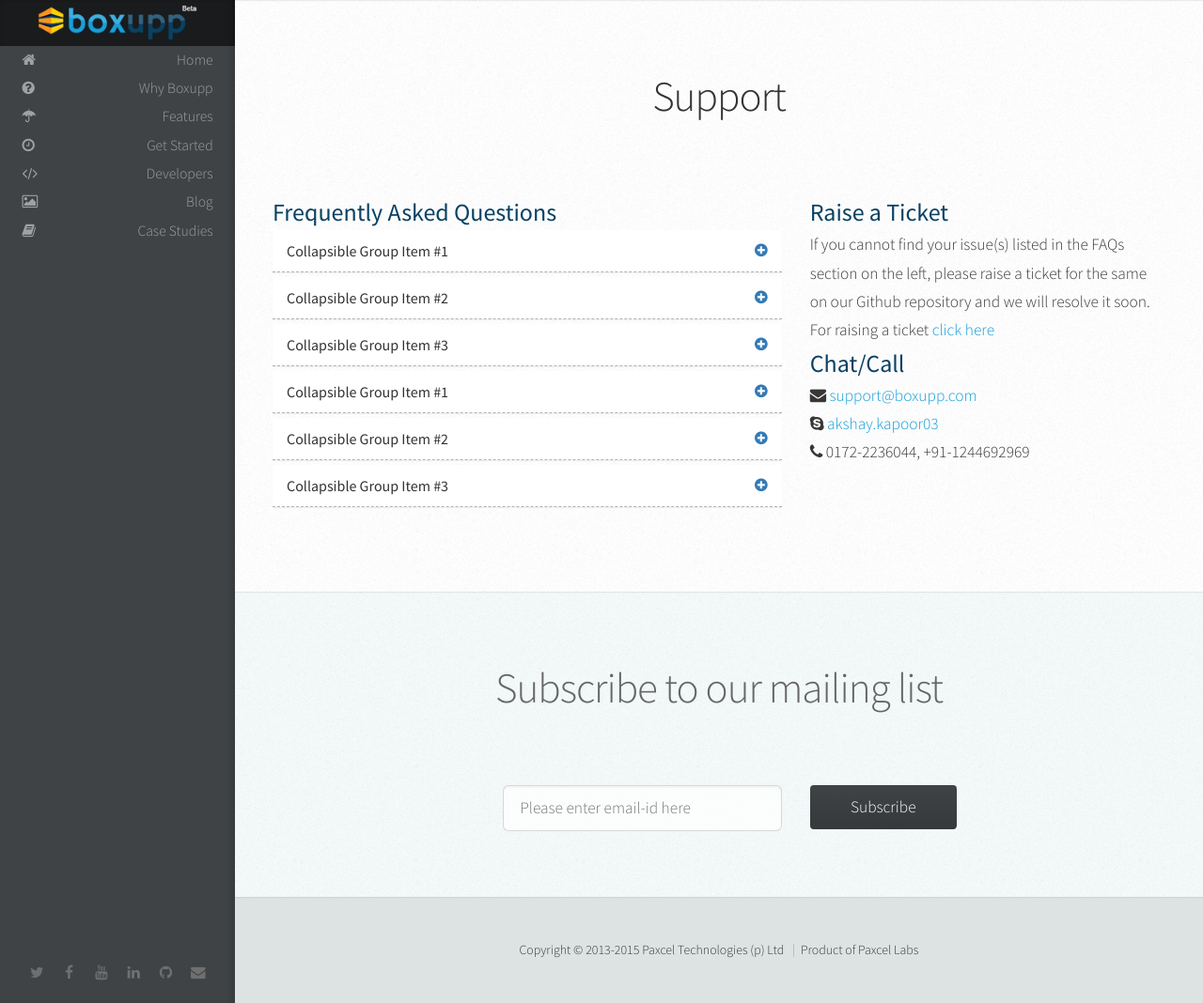
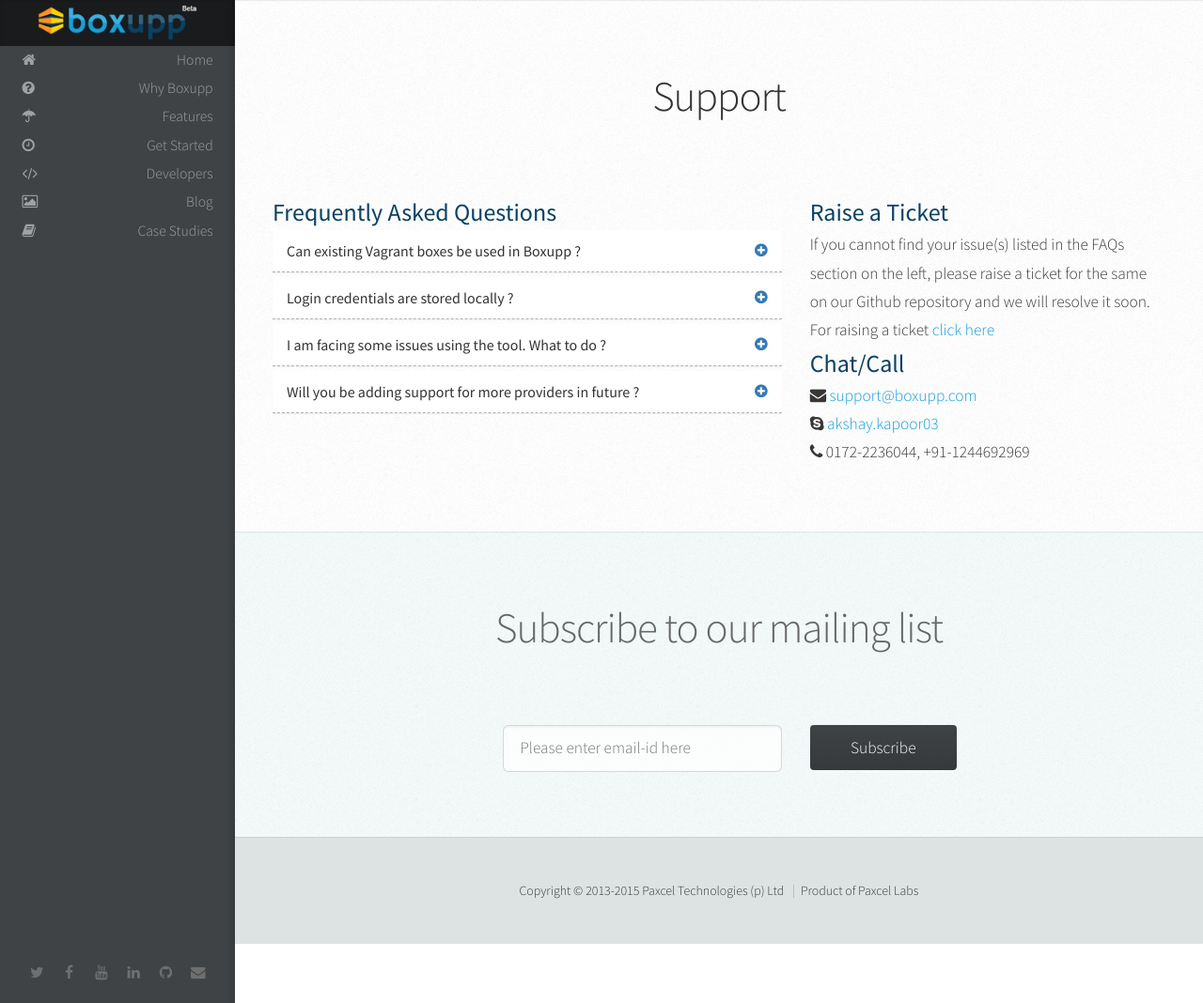
Before and after one commit to BoxUpp/boxupptool-website, a Jekyll site: the page built from faq.html, in a window 1280 px wide and 1068 px high. Shown: the whole window at 94% size. Built offline with Jekyll 4.4.1, drawn with Linux system fonts in a browser that asks for light colours.

Commit message:
Added content for FAQ

```diff
--- a/faq.html
+++ b/faq.html
@@ -20,24 +20,24 @@ description: Case Study depicting how inculcation of DevOps culture helped us at
   <div class="panel panel-default ">
     <div class="panel-heading active">
         <a class="accordion-toggle collapsed" data-toggle="collapse" data-parent="#accordion" href="#collapseOne">
-          <h5 class="panel-title">Collapsible Group Item #1</h5>
+          <h5 class="panel-title">Can existing Vagrant boxes be used in Boxupp ?</h5>
         </a>
     </div>
     <div id="collapseOne" class="panel-collapse collapse">
       <div class="panel-body">
-        Anim pariatur cliche reprehenderit, enim eiusmod high life accusamus terry richardson ad squid. 3 wolf moon officia aute, non cupidatat skateboard dolor brunch. Food truck quinoa nesciunt laborum eiusmod. Brunch 3 wolf moon tempor, sunt aliqua put a bird on it squid single-origin coffee nulla assumenda shoreditch et. Nihil anim keffiyeh helvetica, craft beer labore wes anderson cred nesciunt sapiente ea proident. Ad vegan excepteur butcher vice lomo. Leggings occaecat craft beer farm-to-table, raw denim aesthetic synth nesciunt you probably haven't heard of them accusamus labore sustainable VHS.
+        Yes. Boxupp is a wrapper on top of Vagrant. With that said, any boxes which can be referred to by Vagrant installation on your computer can be used in Boxupp. They won't be downloaded again, if available locally.
       </div>
     </div>
   </div>
   <div class="panel panel-default">
     <div class="panel-heading">
         <a class="accordion-toggle collapsed" data-toggle="collapse" data-parent="#accordion" href="#collapseTwo">
-          <h5 class="panel-title">Collapsible Group Item #2</h5>
+          <h5 class="panel-title">Login credentials are stored locally ?</h5>
         </a>
     </div>
     <div id="collapseTwo" class="panel-collapse collapse">
       <div class="panel-body">
-        Anim pariatur cliche reprehenderit, enim eiusmod high life accusamus terry richardson ad squid. 3 wolf moon officia aute, non cupidatat skateboard dolor brunch. Food truck quinoa nesciunt laborum eiusmod. Brunch 3 wolf moon tempor, sunt aliqua put a bird on it squid single-origin coffee nulla assumenda shoreditch et. Nihil anim keffiyeh helvetica, craft beer labore wes anderson cred nesciunt sapiente ea proident. Ad vegan excepteur butcher vice lomo. Leggings occaecat craft beer farm-to-table, raw denim aesthetic synth nesciunt you probably haven't heard of them accusamus labore sustainable VHS.
+        Yes, Login credentials are stored locally on your system and user authentication is handled there itself with no call beings directed outside your system which is running Boxupp
       </div>
     </div>
   </div>
@@ -45,12 +45,12 @@ description: Case Study depicting how inculcation of DevOps culture helped us at
   <div class="panel panel-default ">
     <div class="panel-heading ">
         <a class="accordion-toggle collapsed" data-toggle="collapse" data-parent="#accordion" href="#collapseThree">
-          <h5 class="panel-title">Collapsible Group Item #3</h5>
+          <h5 class="panel-title">I am facing some issues using the tool. What to do ?</h5>
         </a>
     </div>
     <div id="collapseThree" class="panel-collapse collapse">
       <div class="panel-body">
-        Anim pariatur cliche reprehenderit, enim eiusmod high life accusamus terry richardson ad squid. 3 wolf moon officia aute, non cupidatat skateboard dolor brunch. Food truck quinoa nesciunt laborum eiusmod. Brunch 3 wolf moon tempor, sunt aliqua put a bird on it squid single-origin coffee nulla assumenda shoreditch et. Nihil anim keffiyeh helvetica, craft beer labore wes anderson cred nesciunt sapiente ea proident. Ad vegan excepteur butcher vice lomo. Leggings occaecat craft beer farm-to-table, raw denim aesthetic synth nesciunt you probably haven't heard of them accusamus labore sustainable VHS.
+        Please raise a ticket at https://github.com/BoxUpp/boxupp/issues or get in touch directly over mail at support@boxupp.com
       </div>
     </div>
   </div>
@@ -58,41 +58,15 @@ description: Case Study depicting how inculcation of DevOps culture helped us at
   <div class="panel panel-default ">
     <div class="panel-heading">
         <a class="accordion-toggle collapsed" data-toggle="collapse" data-parent="#accordion" href="#4">
-          <h5 class="panel-title">Collapsible Group Item #1</h5>
+          <h5 class="panel-title">Will you be adding support for more providers in future ?</h5>
         </a>
     </div>
     <div id="4" class="panel-collapse collapse">
       <div class="panel-body">
-        Anim pariatur cliche reprehenderit, enim eiusmod high life accusamus terry richardson ad squid. 3 wolf moon officia aute, non cupidatat skateboard dolor brunch. Food truck quinoa nesciunt laborum eiusmod. Brunch 3 wolf moon tempor, sunt aliqua put a bird on it squid single-origin coffee nulla assumenda shoreditch et. Nihil anim keffiyeh helvetica, craft beer labore wes anderson cred nesciunt sapiente ea proident. Ad vegan excepteur butcher vice lomo. Leggings occaecat craft beer farm-to-table, raw denim aesthetic synth nesciunt you probably haven't heard of them accusamus labore sustainable VHS.
+        Yes, we plan to add support for VMWare, XEN, AWS and more such providers in future.
       </div>
     </div>
   </div>
-  <div class="panel panel-default">
-    <div class="panel-heading ">
-        <a class="accordion-toggle collapsed" data-toggle="collapse" data-parent="#accordion" href="#5">
-          <h5 class="panel-title">Collapsible Group Item #2</h5>
-        </a>
-    </div>
-    <div id="5" class="panel-collapse collapse">
-      <div class="panel-body">
-        Anim pariatur cliche reprehenderit, enim eiusmod high life accusamus terry richardson ad squid. 3 wolf moon officia aute, non cupidatat skateboard dolor brunch. Food truck quinoa nesciunt laborum eiusmod. Brunch 3 wolf moon tempor, sunt aliqua put a bird on it squid single-origin coffee nulla assumenda shoreditch et. Nihil anim keffiyeh helvetica, craft beer labore wes anderson cred nesciunt sapiente ea proident. Ad vegan excepteur butcher vice lomo. Leggings occaecat craft beer farm-to-table, raw denim aesthetic synth nesciunt you probably haven't heard of them accusamus labore sustainable VHS.
-      </div>
-    </div>
-  </div>
-
-  <div class="panel panel-default ">
-    <div class="panel-heading">
-        <a class="accordion-toggle collapsed" data-toggle="collapse" data-parent="#accordion" href="#6">
-          <h5 class="panel-title">Collapsible Group Item #3</h5>
-        </a>
-    </div>
-    <div id="6" class="panel-collapse collapse">
-      <div class="panel-body">
-        Anim pariatur cliche reprehenderit, enim eiusmod high life accusamus terry richardson ad squid. 3 wolf moon officia aute, non cupidatat skateboard dolor brunch. Food truck quinoa nesciunt laborum eiusmod. Brunch 3 wolf moon tempor, sunt aliqua put a bird on it squid single-origin coffee nulla assumenda shoreditch et. Nihil anim keffiyeh helvetica, craft beer labore wes anderson cred nesciunt sapiente ea proident. Ad vegan excepteur butcher vice lomo. Leggings occaecat craft beer farm-to-table, raw denim aesthetic synth nesciunt you probably haven't heard of them accusamus labore sustainable VHS.
-      </div>
-    </div>
-  </div>
-
 </div>
 
 </div>
```
